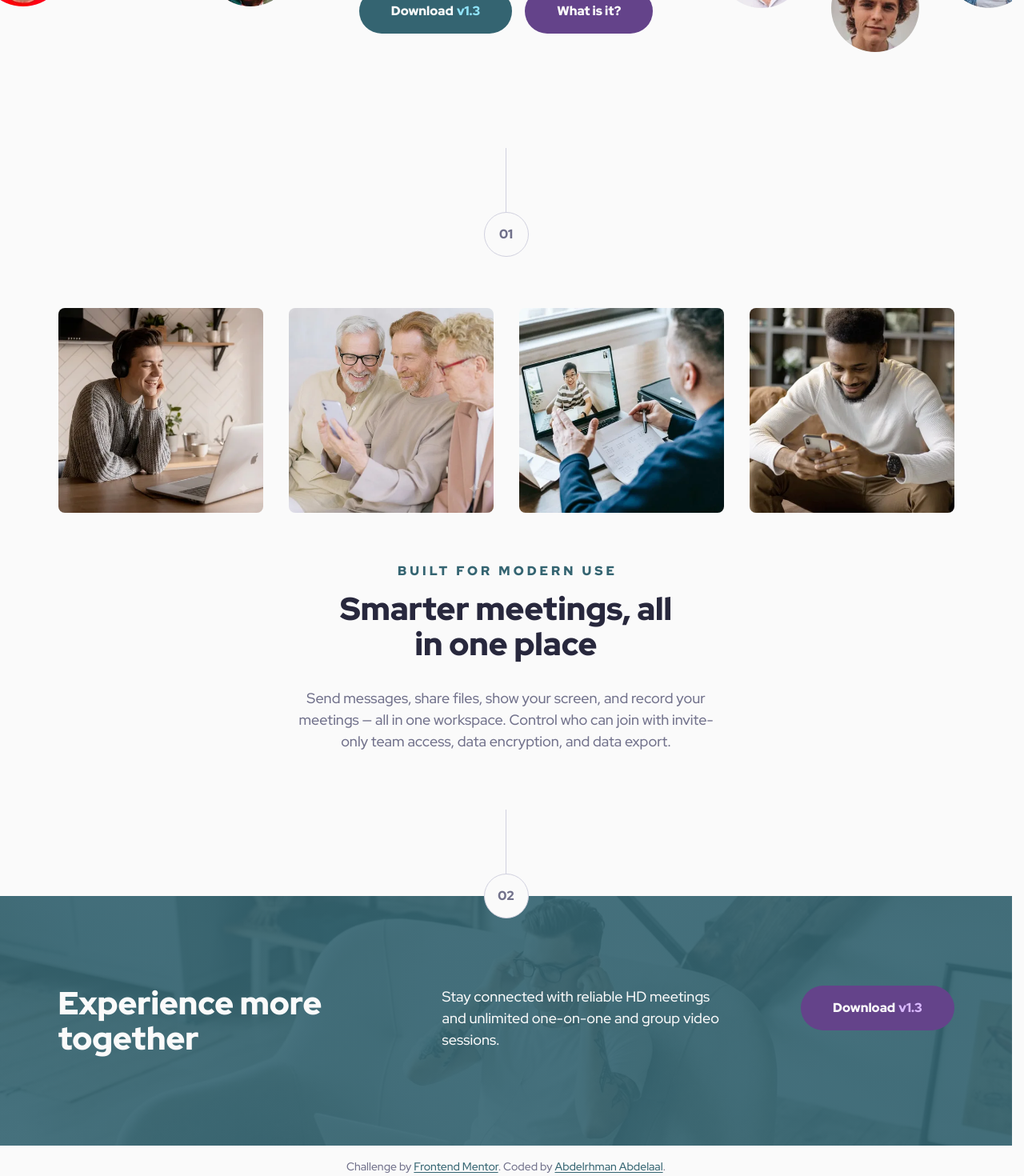
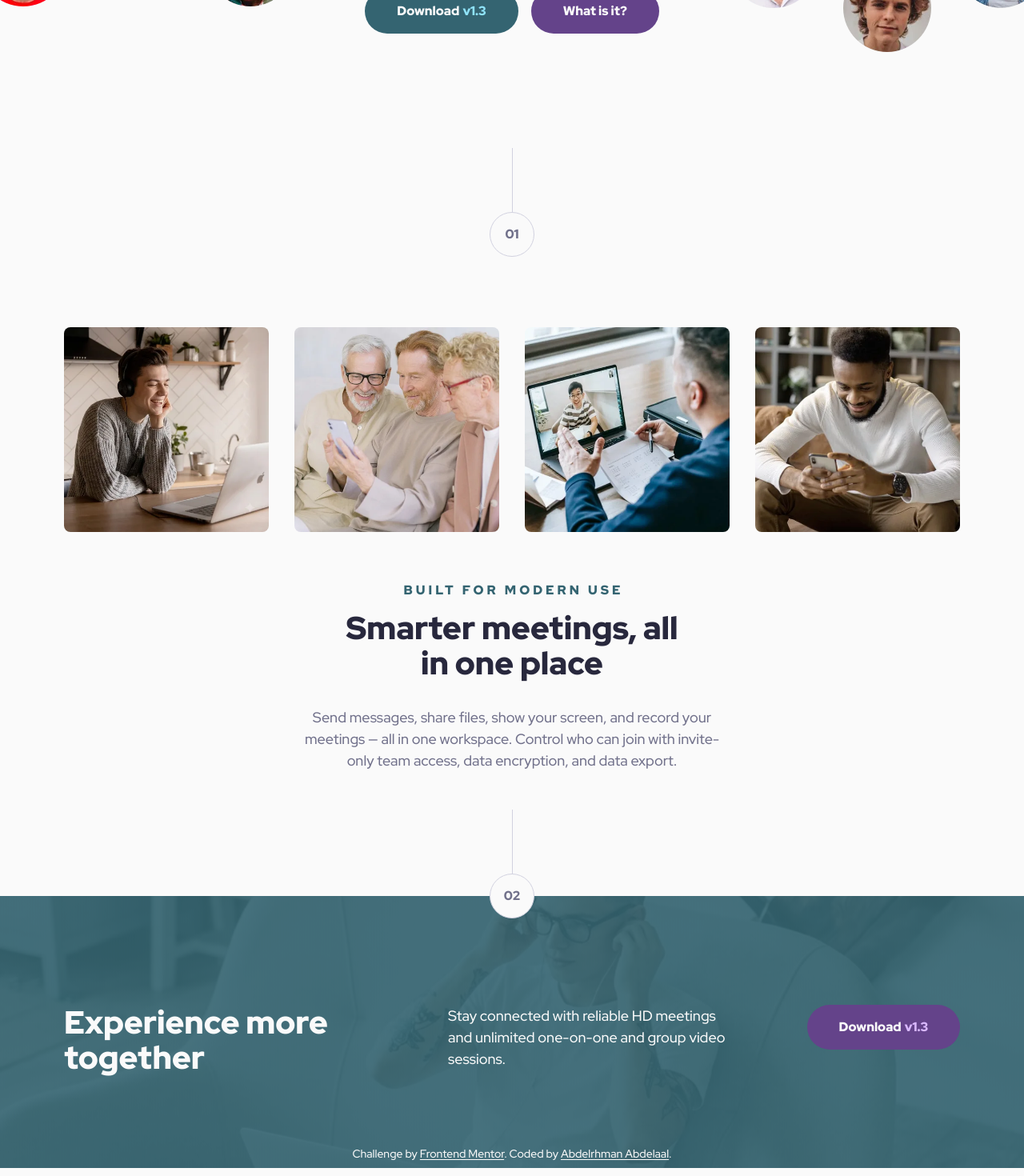
Before and after one commit to MrBlackvanta/meet-landing-page, a Next.js app: page / in a window 1280 px wide. Shown: the part 467-1937 px from the top of the page at 80% size. Built offline with nearby package versions, Linux system fonts and the light colour scheme.

Commit message:
feat: enhance accessibility and responsiveness; update footer styles, add animations, and include footer in CTA section

```diff
--- a/src/app/globals.css
+++ b/src/app/globals.css
@@ -45,9 +45,6 @@
 }
 
 @layer base {
-  html {
-    scrollbar-gutter: stable;
-  }
   @media (prefers-reduced-motion: no-preference) {
     html {
       scroll-behavior: smooth;
@@ -88,25 +85,69 @@
 @utility v-cta-band {
   --band-tint: color-mix(in srgb, var(--color-cyan) 90%, transparent);
   --focus-ring: var(--color-off-white);
+  @apply relative overflow-clip;
+
+  &::before {
+    @apply absolute inset-x-0 top-[-15%] bottom-[-15%] -z-10 content-[''];
     background-image:
       linear-gradient(var(--band-tint), var(--band-tint)),
       url("/footer-mobile.webp");
     background-position: center;
     background-size: cover;
+  }
 
   @media (width >= 40rem) {
+    &::before {
       background-image:
         linear-gradient(var(--band-tint), var(--band-tint)),
         url("/footer-tablet.webp");
     }
+  }
 
   @media (width >= 64rem) {
+    &::before {
       background-image:
         linear-gradient(var(--band-tint), var(--band-tint)),
         url("/footer-desktop.webp");
     }
   }
 
+  @media (prefers-reduced-motion: no-preference) {
+    @supports (animation-timeline: view()) {
+      &::before {
+        animation: v-parallax linear both;
+        animation-timeline: view();
+        animation-range: cover 0% cover 100%;
+      }
+    }
+  }
+}
+
 @utility v-footer-link {
-  @apply text-cyan underline underline-offset-2 transition-colors hover:text-very-dark-navy motion-reduce:transition-none;
+  @apply text-off-white underline underline-offset-2 transition-colors hover:decoration-light-cyan motion-reduce:transition-none;
 }
+
+@keyframes v-parallax {
+  from {
+    transform: translateY(-10%);
+  }
+  to {
+    transform: translateY(10%);
+  }
+}
+
+@keyframes v-reveal {
+  from {
+    transform: translateY(1.5rem);
+  }
+}
+
+@utility v-reveal {
+  @media (prefers-reduced-motion: no-preference) {
+    @supports (animation-timeline: view()) {
+      animation: v-reveal linear both;
+      animation-timeline: view();
+      animation-range: entry 0% entry 80%;
+    }
+  }
+}
--- a/src/app/page.tsx
+++ b/src/app/page.tsx
@@ -1,4 +1,4 @@
-import { Footer, Header } from "@/components/layout";
+import { Header } from "@/components/layout";
 import { Cta, Features, Hero } from "@/views/home";
 
 export default function Home() {
@@ -11,8 +11,6 @@ export default function Home() {
         <Features />
         <Cta />
       </main>
-
-      <Footer />
     </>
   );
 }
--- a/src/components/layout/footer.tsx
+++ b/src/components/layout/footer.tsx
@@ -1,6 +1,6 @@
 export default function Footer() {
   return (
-    <footer className="v-container pt-4 pb-0.5 text-center text-sm">
+    <footer className="v-container mt-16 text-center text-sm text-off-white xl:mt-28">
       Challenge by{" "}
       <a
         href="https://www.frontendmentor.io?ref=challenge"
--- a/src/views/home/cta.tsx
+++ b/src/views/home/cta.tsx
@@ -1,4 +1,5 @@
 import CtaButton from "@/components/cta-button";
+import { Footer } from "@/components/layout";
 import StepBadge from "@/components/step-badge";
 
 export default function Cta() {
@@ -6,9 +7,9 @@ export default function Cta() {
     <section id="download">
       <StepBadge className="relative z-10">02</StepBadge>
 
-      <div className="-mt-7 v-cta-band py-16 xl:py-28">
+      <div className="v-cta-band -mt-7 pt-16 pb-2 xl:pt-28">
         <div className="v-container">
-          <div className="mx-auto flex max-w-126 flex-col items-center text-center xl:grid xl:max-w-none xl:grid-cols-12 xl:items-start xl:gap-8 xl:text-left">
+          <div className="mx-auto flex max-w-126 v-reveal flex-col items-center text-center xl:grid xl:max-w-none xl:grid-cols-12 xl:items-start xl:gap-8 xl:text-left">
             <h2 className="text-heading-sm font-black text-off-white md:text-heading-md xl:col-span-5 xl:text-heading">
               Experience more together
             </h2>
@@ -28,6 +29,8 @@ export default function Cta() {
             </CtaButton>
           </div>
         </div>
+
+        <Footer />
       </div>
     </section>
   );
--- a/src/views/home/features.tsx
+++ b/src/views/home/features.tsx
@@ -28,7 +28,7 @@ export default function Features() {
       <StepBadge>01</StepBadge>
 
       <div className="v-container">
-        <ul className="mt-16 grid grid-cols-2 gap-4 sm:grid-cols-4 sm:gap-6 xl:gap-8">
+        <ul className="mt-16 grid v-reveal grid-cols-2 gap-4 sm:grid-cols-4 sm:gap-6 xl:gap-8">
           {gallery.map(({ image, alt }) => (
             <li
               key={image.src}
@@ -44,7 +44,7 @@ export default function Features() {
           ))}
         </ul>
 
-        <div className="mt-16 flex flex-col items-center text-center">
+        <div className="mt-16 flex v-reveal flex-col items-center text-center">
           <p className="-me-1 text-overline-sm font-black tracking-overline text-cyan uppercase md:text-overline-md xl:text-overline">
             Built for modern use
           </p>
```
Also changed, not shown: screenshot.webp (added), 1 other file (tests, documents, lock files or other folders). Lines whose indentation alone changed are shown as unchanged.
